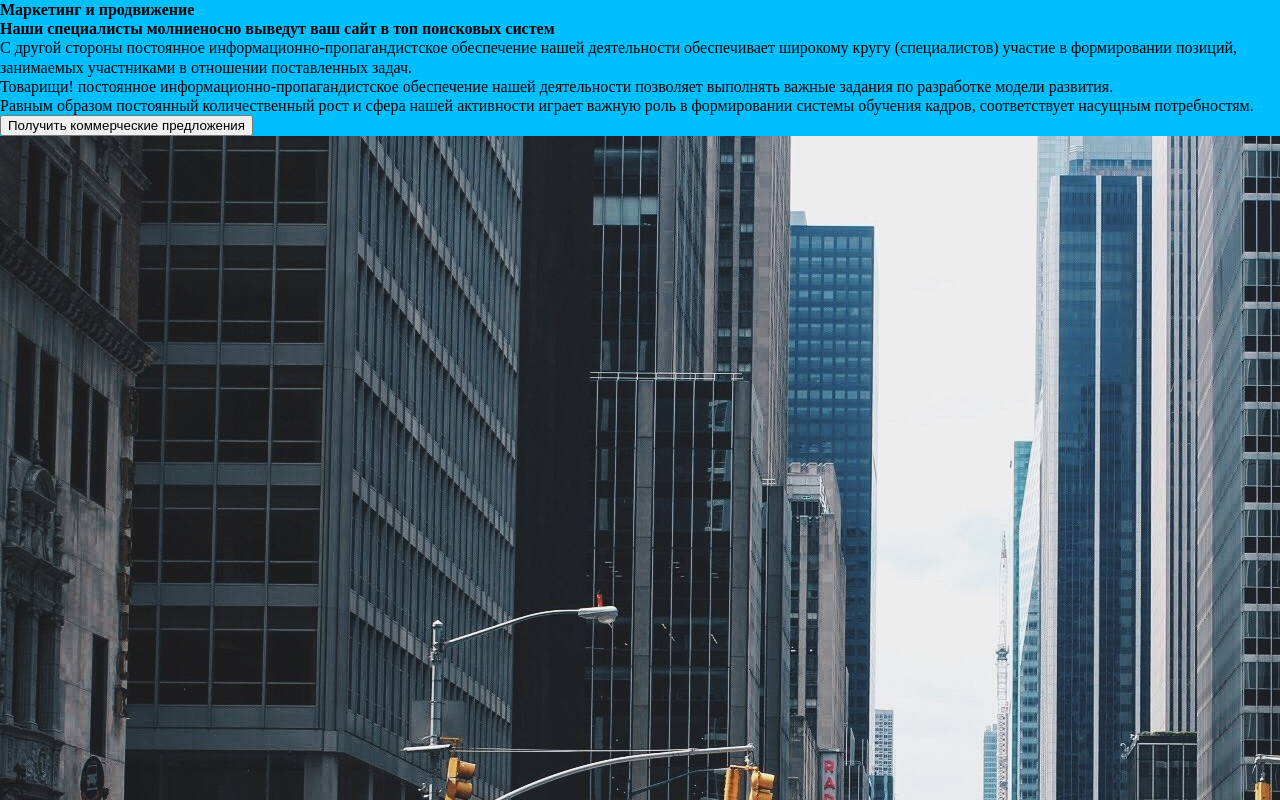
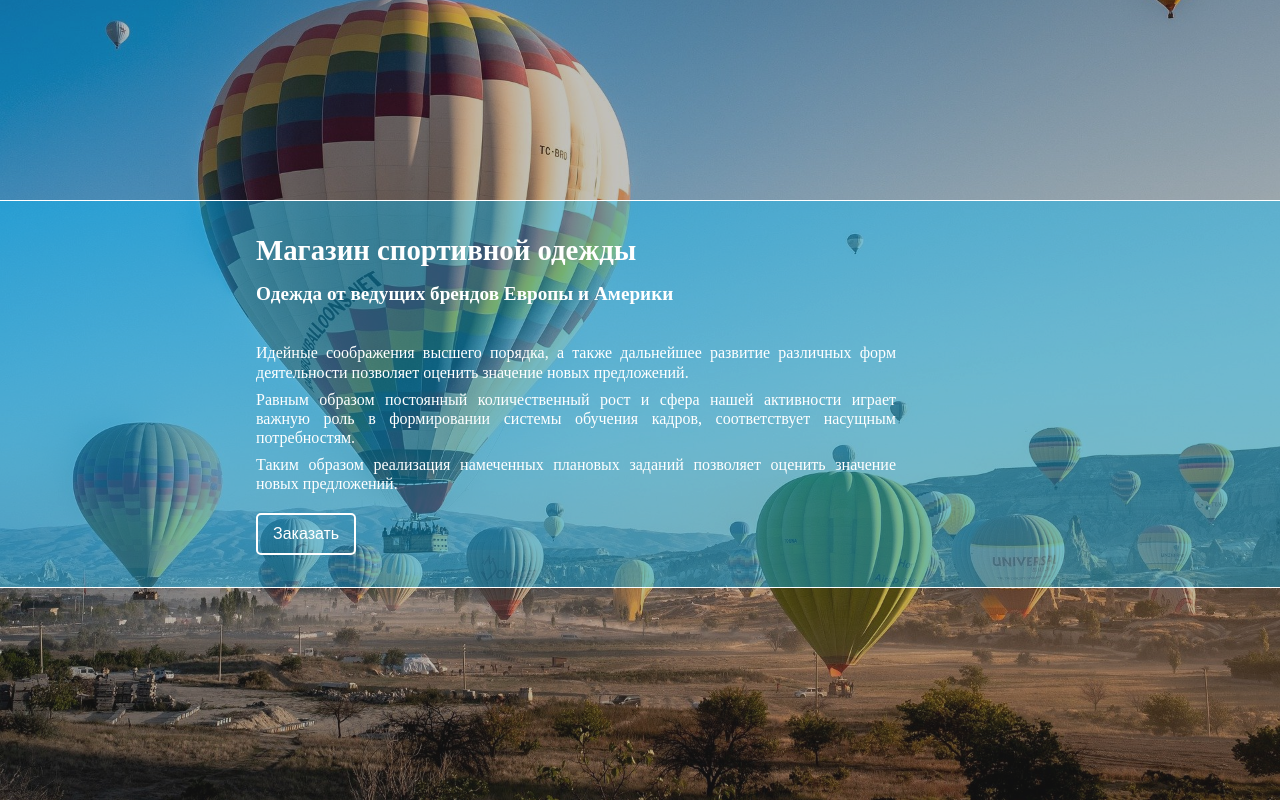
Before and after one commit to SergeyLebidko/clip_slider, a React (Create React App) app: page / in a window 1280 px wide. Built offline with nearby package versions, Linux system fonts and the light colour scheme.

Commit message:
Созданы стили для слайдов

```diff
--- a/src/components/Slide/Slide.js
+++ b/src/components/Slide/Slide.js
@@ -4,7 +4,7 @@ import {PRESET1, PRESET2, PRESET3, PRESET4, PRESET5} from "../../constants/setti
 import "./Slide.scss";
 
 function Slide({preset, mainHeader, smallHeader, text, buttonText, image, pattern}) {
-    const classList = classNames('slide', {
+    const textContentClasses = classNames('slide__text_content', {
         'preset_1': preset === PRESET1,
         'preset_2': preset === PRESET2,
         'preset_3': preset === PRESET3,
@@ -15,14 +15,17 @@ function Slide({preset, mainHeader, smallHeader, text, buttonText, image, patter
     const inlineStyle = pattern ? {clipPath: `polygon(${pattern.map(([x, y]) => x + "% " + y + "%").join(", ")})`} : {};
 
     return (
-        <div className={classList} style={inlineStyle}>
-            <h1>{mainHeader}</h1>
-            <h3>{smallHeader}</h3>
-            <div>
-                {text.map((line, index) => <p key={index}>{line}</p>)}
+        <div className="slide" style={inlineStyle}>
+            <img src={image} className="slide__photo"/>
+            <div className="slide__cap"/>
+            <div className={textContentClasses}>
+                <h1>{mainHeader}</h1>
+                <h3>{smallHeader}</h3>
+                <div>
+                    {text.map((line, index) => <p key={index}>{line}</p>)}
+                </div>
+                <button>{buttonText}</button>
             </div>
-            <button>{buttonText}</button>
-            <img src={image}/>
         </div>
     );
 }
--- a/src/components/Slide/Slide.scss
+++ b/src/components/Slide/Slide.scss
@@ -4,24 +4,85 @@
   left: 0;
   width: 100%;
   height: 100%;
+
+  &__photo, &__cap {
+    position: absolute;
+    top: 0;
+    left: 0;
+    width: 100%;
+    height: 100%;
+  }
+
+  &__photo {
+    object-fit: cover;
+  }
+
+  &__cap {
+    background-color: rgba(50, 50, 50, 0.3);
+  }
+
+  &__text_content {
+    position: absolute;
+    top: 25%;
+    left: 0;
+    padding: 2em 30vw 2em 20vw;
+    color: white;
+    border-top: 1px solid white;
+    border-bottom: 1px solid white;
+
+    h1 {
+      font-size: 1.8em;
+      margin-bottom: 0.5em;
+    }
+
+    h3 {
+      font-size: 1.2em;
+      margin-bottom: 2em;
+    }
+
+    p {
+      text-align: justify;
+    }
+
+    p + p {
+      margin-top: 0.5em;
+    }
+
+    button {
+      margin-top: 1.2em;
+      border: 2px solid white;
+      border-radius: 5px;
+      font-size: 1em;
+      color: white;
+      background-color: transparent;
+      padding: 10px 15px;
+      cursor: pointer;
+      transition: all 200ms;
+
+      &:hover {
+        background-color: white;
+        color: black;
+      }
+    }
+  }
 }
 
 .preset_1 {
-  background-color: white;
+  background-color: rgba(0, 191, 255, 0.4);
 }
 
 .preset_2 {
-  background-color: DeepSkyBlue;
+  background-color: rgba(255, 69, 0, 0.4);
 }
 
 .preset_3 {
-  background-color: LightSlateGray;
+  background-color: rgba(50, 205, 50, 0.4);
 }
 
 .preset_4 {
-  background-color: black;
+  background-color: rgba(0, 128, 128, 0.4);
 }
 
 .preset_5 {
-  background-color: OrangeRed;
+  background-color: rgba(105, 105, 105, 0.4);
 }
--- a/src/components/Slider/Slider.js
+++ b/src/components/Slider/Slider.js
@@ -3,7 +3,7 @@ import Slide from "../Slide/Slide";
 import {PATTERN_DATA, SLIDER_DATA} from "../../constants/settings";
 import "./Slider.scss";
 
-const BIG_INTERVAL = 3000;
+const BIG_INTERVAL = 6000;
 const SMALL_INTERVAL = 500;
 
 function Slider() {
```
